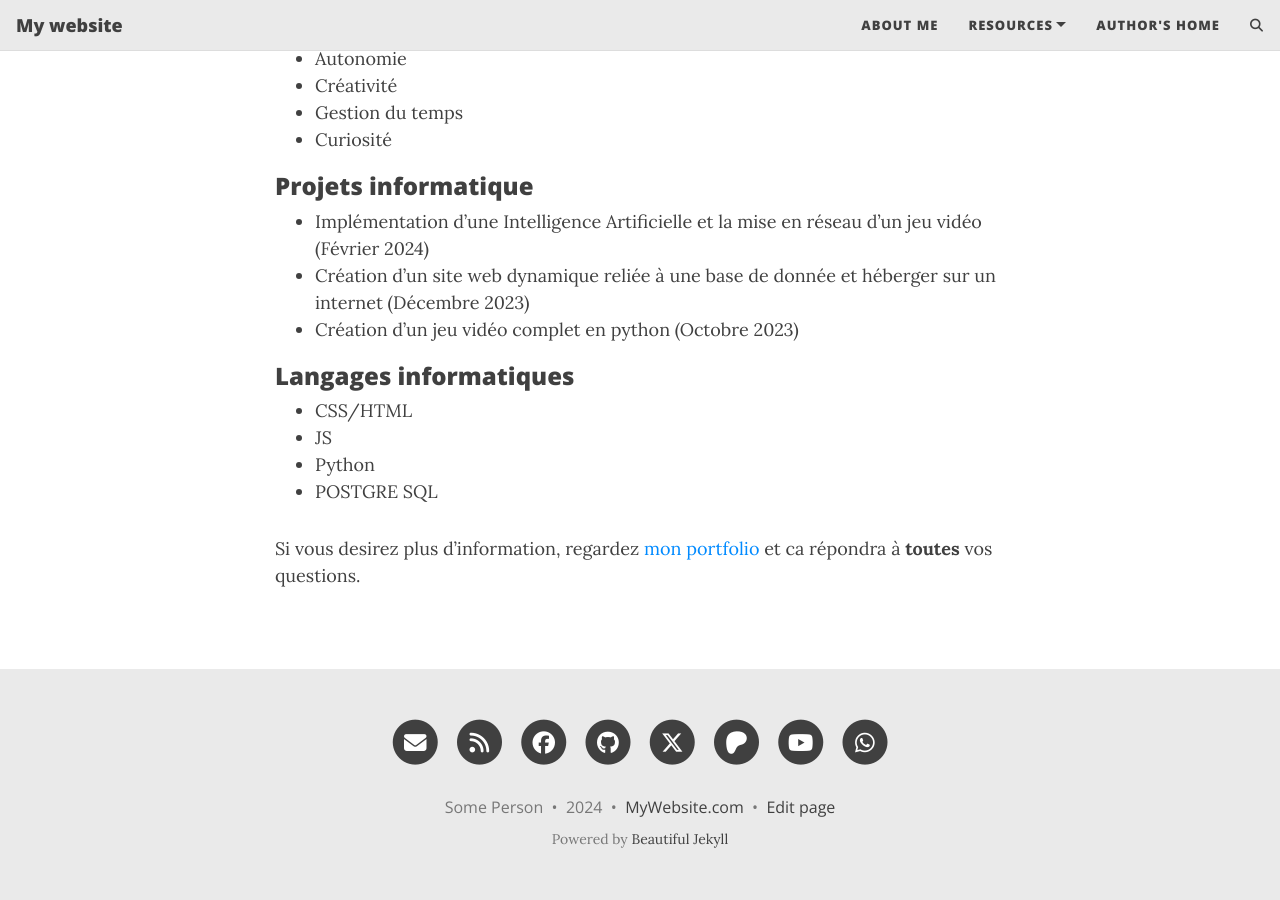
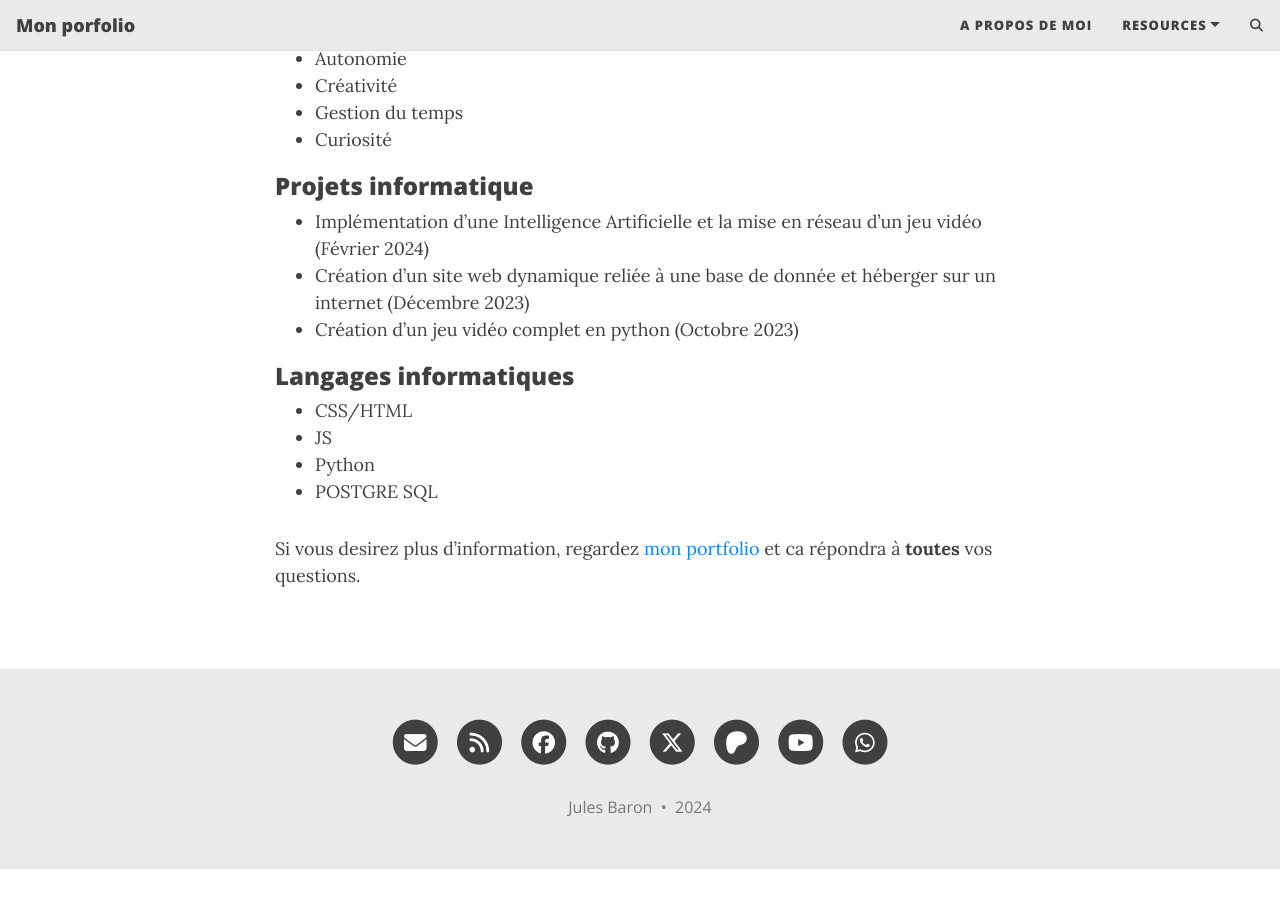
Before and after one commit to RavenJB/RavenJB.github.io, a Jekyll site: the page built from aboutme.md, in a window 1280 px wide and 900 px high, scrolled down 596 px. Built offline with Jekyll 4.4.1, drawn with Linux system fonts in a browser that asks for light colours; comment, search, counter and statistics services are not loaded; after the commit the page ends 1465 px from its top, so only the background shows below that.

Commit message:
update encore

```diff
--- a/_config.yml
+++ b/_config.yml
@@ -10,21 +10,21 @@
 ############################
 
 # Name of website
-title: My website
+title: Mon porfolio
 
 # Your name to show in the footer
-author: Some Person
+author: Jules Baron
 
 ###############################################
 # --- List of links in the navigation bar --- #
 ###############################################
 
 navbar-links:
-  About Me: "aboutme"
+  A propos de moi: "aboutme"
   Resources:
-    - Beautiful Jekyll: "https://beautifuljekyll.com"
-    - Learn markdown: "https://www.markdowntutorial.com/"
-  Author's home: "https://deanattali.com"
+    - Potfolio: "https://julesbaron26.wordpress.com/"
+    - Info personnels: "https://ravenjb.github.io/aboutme/"
+
 
 ################
 # --- Logo --- #
--- a/_includes/footer.html
+++ b/_includes/footer.html
@@ -17,30 +17,7 @@
       {% endif %}
       {{ site.time | date: '%Y' }}
 
-      {% if site.url-pretty %}
-        &nbsp;&bull;&nbsp;
-        <span class="author-site">
-          <a href="{% if site.url-canonical %}{{ site.url-canonical }}{% else %}{{ '/' | absolute_url }}{% endif %}">{{ site.url-pretty }}</a>
-        </span>
-      {% endif %}
-
-      {% if site.matomo %}
-        {% if site.matomo.opt-out %}
-          &nbsp;&bull;&nbsp;
-          <a href="http://{{- site.matomo.uri -}}/index.php?module=CoreAdminHome&action=optOut" target="_blank" class="text_muted">Do-not-Track</a>
-        {% endif %}
-      {% endif%}
-
-      {% if site.edit_page_button and site.github.repository_url %}
-        &nbsp;&bull;&nbsp;
-        <a title="Edit this page on GitHub" href="{{ site.github.repository_url }}/edit/{{ site.github.source.branch }}/{{ page.path }}" class="text_muted">Edit page</a>
-       {% endif%}
-
       </p>
-      {% unless site.remove-ads %}<p class="theme-by text-muted">
-        Powered by
-        <a href="https://beautifuljekyll.com">Beautiful Jekyll</a>
-      </p>{% endunless %}
       </div>
     </div>
   </div>
```
